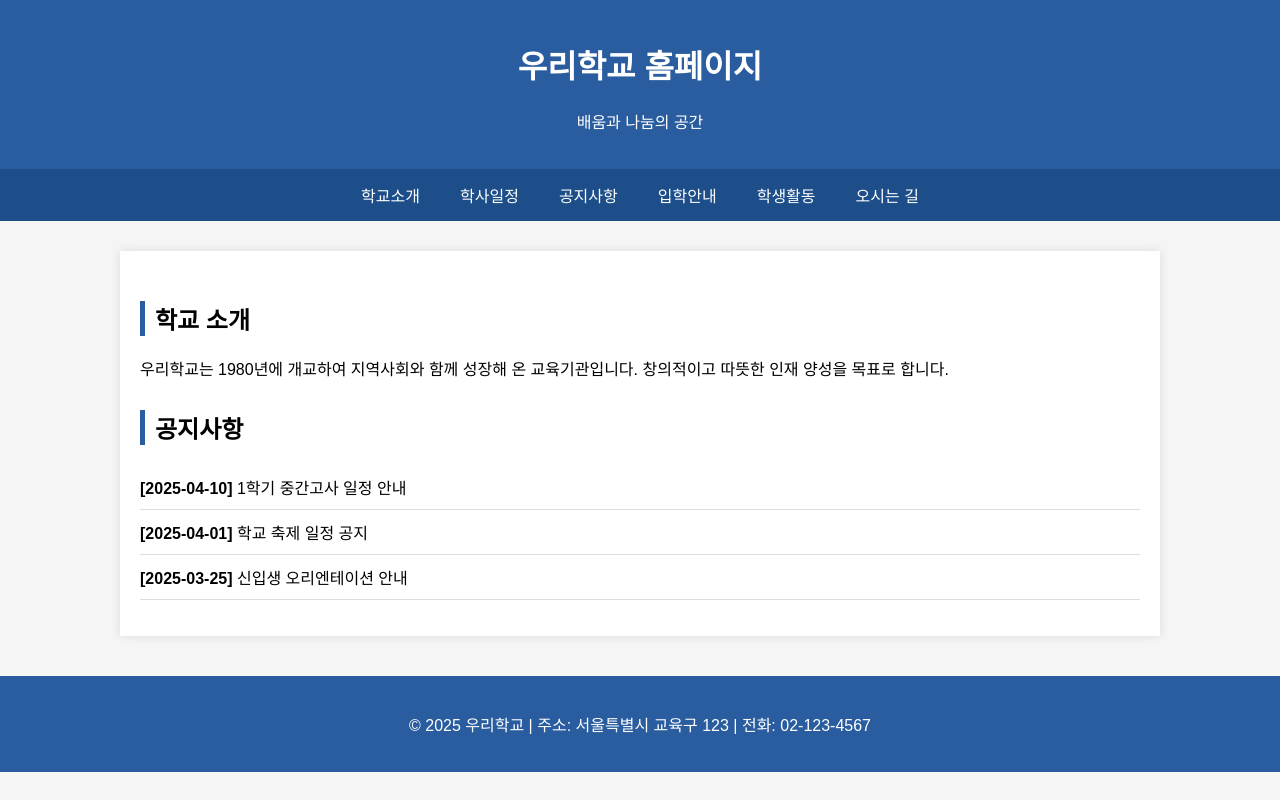
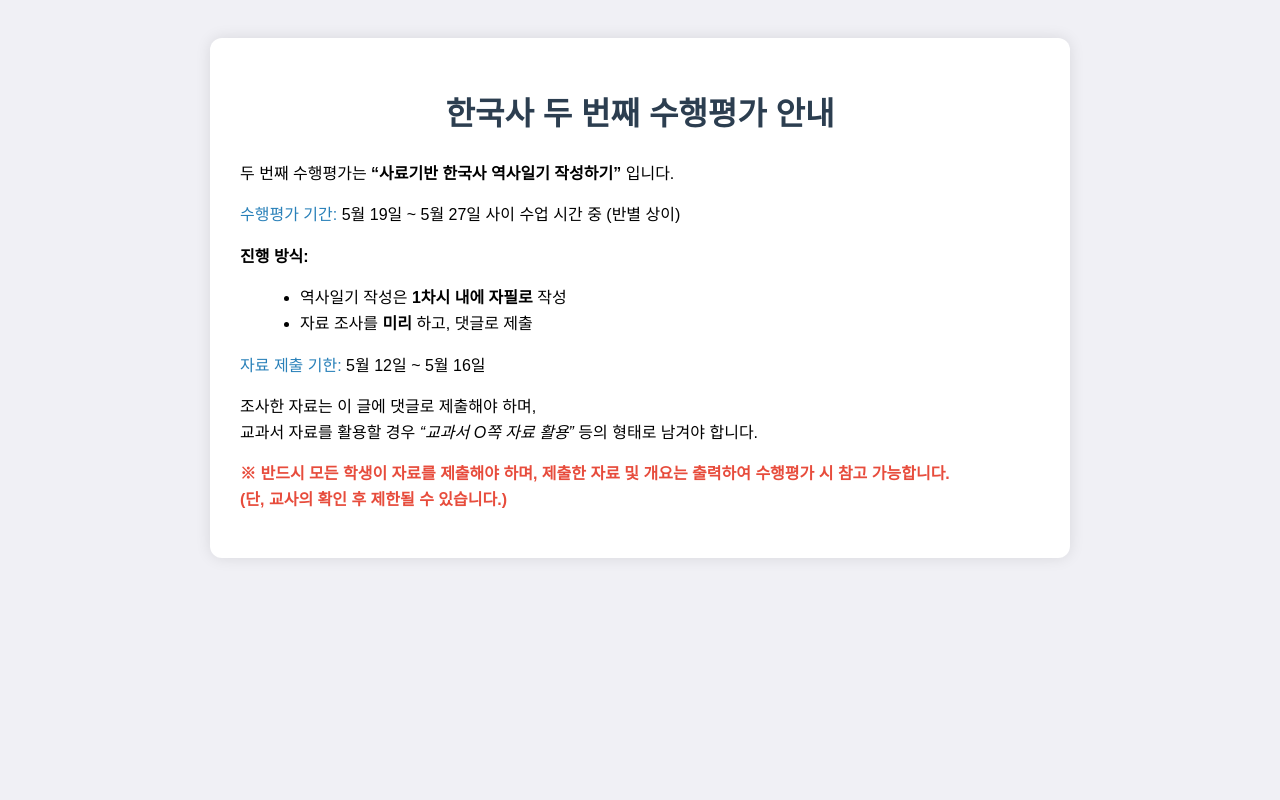
Before and after one commit to mymompretty/home.github.io, a plain HTML site: page index.html in a window 1280 px wide. Drawn offline with Linux system fonts and the light colour scheme.

Commit message:
Update index.html

```diff
--- a/index.html
+++ b/index.html
@@ -2,99 +2,69 @@
 <html lang="ko">
 <head>
   <meta charset="UTF-8" />
-  <meta name="viewport" content="width=device-width, initial-scale=1.0"/>
-  <title>우리학교 홈페이지</title>
+  <title>한국사 수행평가 안내</title>
   <style>
     body {
-      margin: 0;
-      font-family: '맑은 고딕', sans-serif;
-      background-color: #f5f5f5;
+      font-family: 'Arial', sans-serif;
+      background-color: #f0f0f5;
+      padding: 30px;
+      line-height: 1.6;
     }
-    header {
-      background-color: #2a5d9f;
-      color: white;
-      padding: 20px 0;
+
+    .container {
+      max-width: 800px;
+      margin: auto;
+      background-color: white;
+      padding: 30px;
+      border-radius: 12px;
+      box-shadow: 0 0 15px rgba(0,0,0,0.1);
+    }
+
+    h1 {
+      color: #2c3e50;
       text-align: center;
+      margin-bottom: 20px;
     }
-    nav {
-      background-color: #1d4e89;
-      display: flex;
-      justify-content: center;
+
+    p {
+      margin-bottom: 15px;
     }
-    nav a {
-      color: white;
-      padding: 14px 20px;
-      display: inline-block;
-      text-decoration: none;
+
+    ul {
+      margin-left: 20px;
     }
-    nav a:hover {
-      background-color: #163d6a;
+
+    .important {
+      color: #e74c3c;
+      font-weight: bold;
     }
-    .main {
-      max-width: 1000px;
-      margin: 30px auto;
-      background: white;
-      padding: 20px;
-      box-shadow: 0 0 10px rgba(0,0,0,0.1);
-    }
-    .section-title {
-      border-left: 5px solid #2a5d9f;
-      padding-left: 10px;
-      margin-top: 30px;
-      font-size: 1.5em;
-    }
-    .notice-list {
-      list-style: none;
-      padding: 0;
-    }
-    .notice-list li {
-      padding: 10px 0;
-      border-bottom: 1px solid #ddd;
-    }
-    footer {
-      background-color: #2a5d9f;
-      color: white;
-      text-align: center;
-      padding: 20px;
-      margin-top: 40px;
+
+    .date {
+      color: #2980b9;
     }
   </style>
 </head>
 <body>
+  <div class="container">
+    <h1>한국사 두 번째 수행평가 안내</h1>
 
-  <header>
-    <h1>우리학교 홈페이지</h1>
-    <p>배움과 나눔의 공간</p>
-  </header>
+    <p>두 번째 수행평가는 <strong>“사료기반 한국사 역사일기 작성하기”</strong> 입니다.</p>
 
-  <nav>
-    <a href="https://elgoog.im/zergrush/" target="_blank">학교소개</a>
-    <a href="https://namu.wiki/w/%EB%B6%80%EC%97%89%EC%9D%B4" target="_blank">학사일정</a>
-    <a href="#">공지사항</a>
-    <a href="#">입학안내</a>
-    <a href="#">학생활동</a>
-    <a href="#">오시는 길</a>
-  </nav>
+    <p><span class="date">수행평가 기간:</span> 5월 19일 ~ 5월 27일 사이 수업 시간 중 (반별 상이)</p>
 
-  <div class="main">
-    <section>
-      <h2 class="section-title">학교 소개</h2>
-      <p>우리학교는 1980년에 개교하여 지역사회와 함께 성장해 온 교육기관입니다. 창의적이고 따뜻한 인재 양성을 목표로 합니다.</p>
-    </section>
+    <p><strong>진행 방식:</strong></p>
+    <ul>
+      <li>역사일기 작성은 <strong>1차시 내에 자필로</strong> 작성</li>
+      <li>자료 조사를 <strong>미리</strong> 하고, 댓글로 제출</li>
+    </ul>
 
-    <section>
-      <h2 class="section-title">공지사항</h2>
-      <ul class="notice-list">
-        <li><strong>[2025-04-10]</strong> 1학기 중간고사 일정 안내</li>
-        <li><strong>[2025-04-01]</strong> 학교 축제 일정 공지</li>
-        <li><strong>[2025-03-25]</strong> 신입생 오리엔테이션 안내</li>
-      </ul>
-    </section>
+    <p><span class="date">자료 제출 기한:</span> 5월 12일 ~ 5월 16일</p>
+
+    <p>조사한 자료는 이 글에 댓글로 제출해야 하며, <br>
+    교과서 자료를 활용할 경우 <em>“교과서 O쪽 자료 활용”</em> 등의 형태로 남겨야 합니다.</p>
+
+    <p class="important">※ 반드시 모든 학생이 자료를 제출해야 하며, 제출한 자료 및 개요는 출력하여 수행평가 시 참고 가능합니다.<br>
+    (단, 교사의 확인 후 제한될 수 있습니다.)</p>
   </div>
-
-  <footer>
-    <p>© 2025 우리학교 | 주소: 서울특별시 교육구 123 | 전화: 02-123-4567</p>
-  </footer>
-
 </body>
 </html>
```
